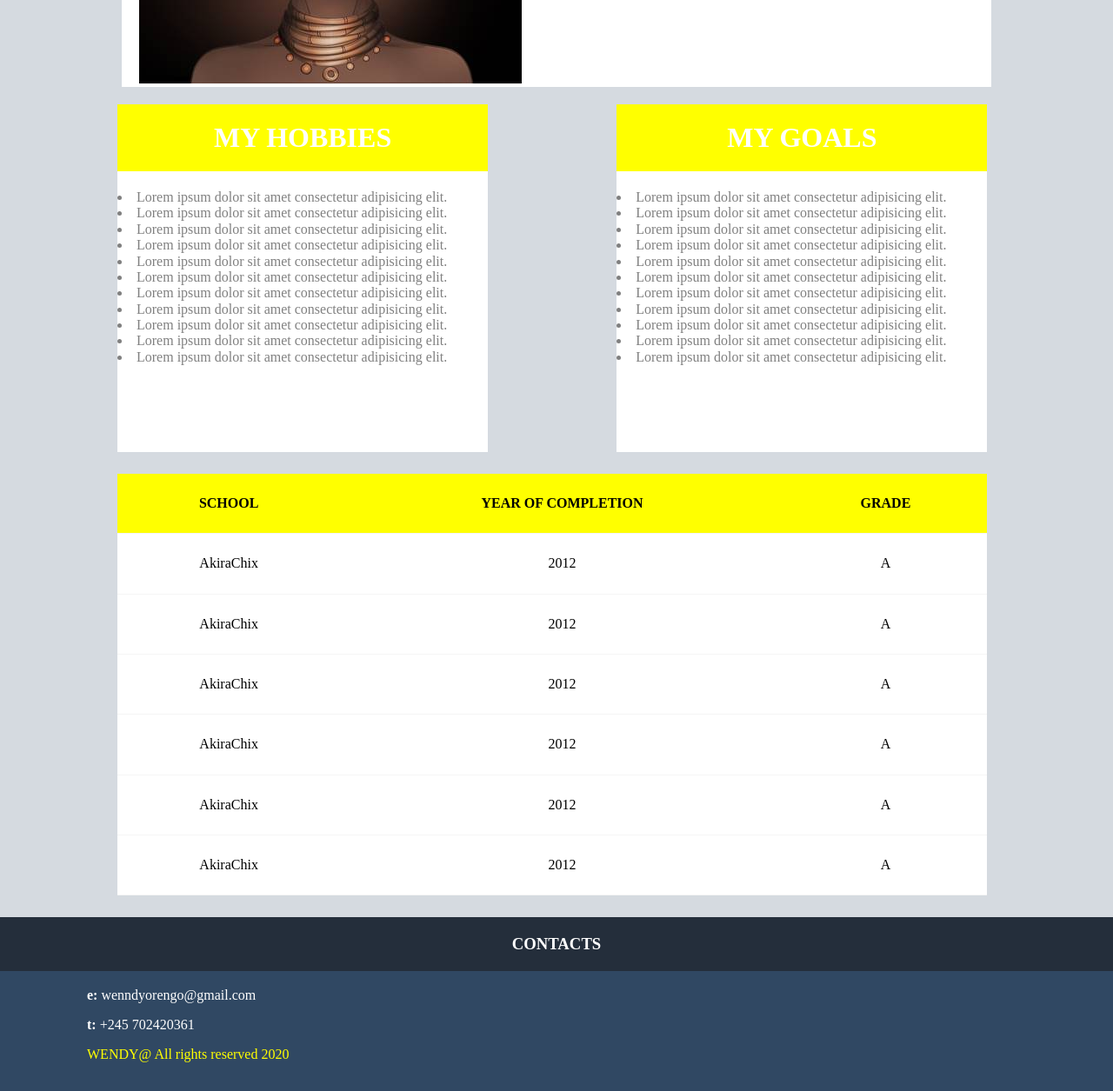
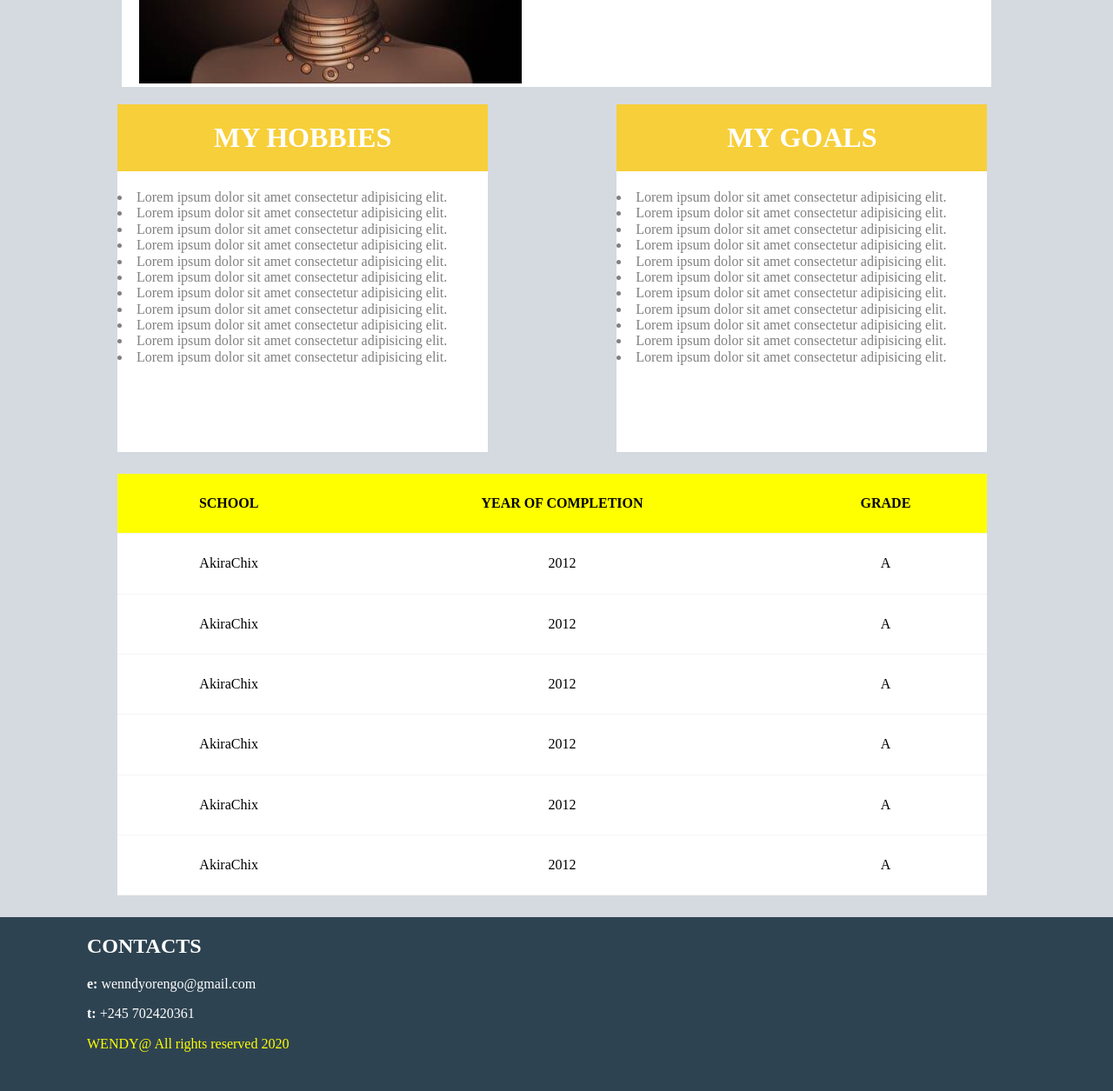
Before and after one commit to wendyorengo/devhtml, a plain HTML site: page index.html in a window 1280 px wide. Shown: the part 851-2106 px from the top of the page at 87% size. Drawn offline with Linux system fonts and the light colour scheme.

Commit message:
add exact colors

```diff
--- a/index.html
+++ b/index.html
@@ -112,7 +112,7 @@
             </table>
 
             <footer>
-                <h3>CONTACTS</h3>
+                <h2>CONTACTS</h2>
                 <p><strong>e:</strong> wenndyorengo@gmail.com</p>
                 <p><strong>t:</strong> +245 702420361</p>
                 <P id="foot">WENDY@ All rights reserved 2020</P>
--- a/main.css
+++ b/main.css
@@ -2,13 +2,13 @@ body{
     background-color: #d5dae0;
 }
 .intro{
-    background-color: #304863;
+    background-color: #3A5267;
     height: 350px;
     text-transform: uppercase;
 }
 h3{
     text-align:center;
-    background-color:#242e3b ;
+    background-color:#2E4351 ;
     color: white;
     padding: 20px;
 }
@@ -31,7 +31,7 @@ h1{
     margin-top:0px;
 }
 .about{
-    background-color: yellow;
+    background-color: #F7CF3A;
 }
 .image{
     float:left;
@@ -107,11 +107,11 @@ th, td {
   }
 
 footer{
-    background-color:#304863;
+    background-color:#2E4351;
     height: 200px;
     margin-top: 25px;;
 }
-footer p{
+footer p,h2{
     text-align: initial;
     margin-left: 100px;
     color: white;
@@ -119,3 +119,6 @@ footer p{
 #foot{
     color: yellow;
 }
+h2{
+    padding-top:20px;
+}
```
